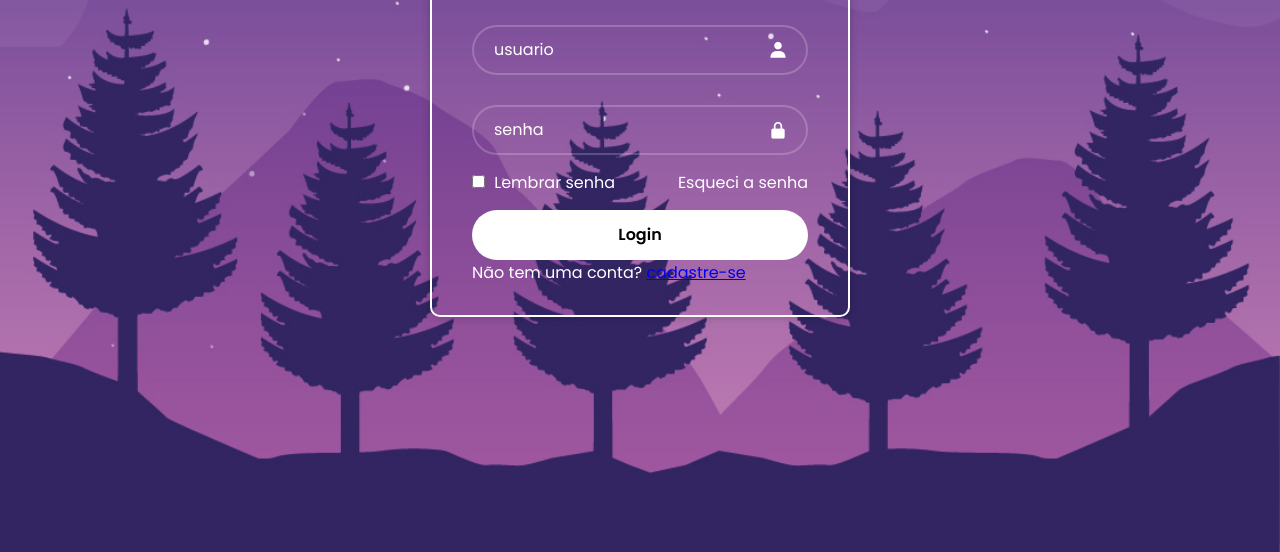
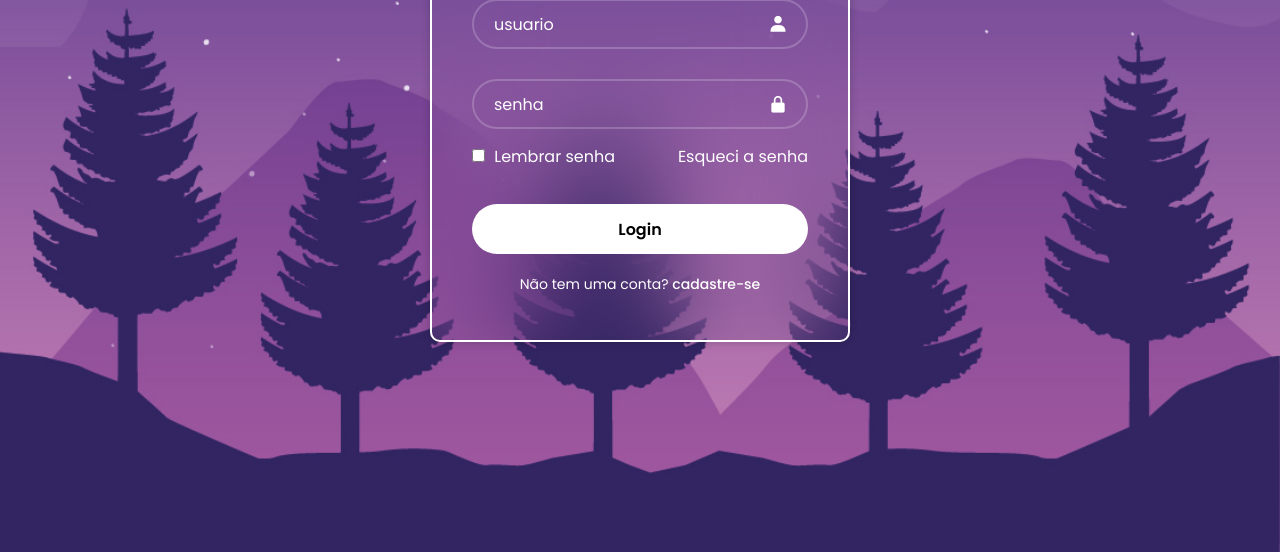
Before and after one commit to HenriqueRMesquita/projeto-tela-de-login, a plain HTML site: page index.html in a window 1280 px wide. Shown: the part 248-800 px from the top of the page. Drawn offline with nearby package versions, Linux system fonts and the light colour scheme.

Commit message:
Estilizando style.css-2.0

```diff
--- a/style.css
+++ b/style.css
@@ -26,6 +26,7 @@ body{
     color: white;
     padding: 30px 40px;
     box-shadow: 0 0 10px rgba(0, 0, 0, .2);
+    backdrop-filter: blur(50px);
 }
 
 .container h1{
@@ -95,9 +96,28 @@ body{
     color: 333;
     font-weight: 600;
     box-shadow: 0,0,0 .1;
+    margin-top: 20px;
 }
 
 .login:hover{
+    background-color: transparent;
     border: 2px solid rgba(255,255,255, .2);
-    background-color: transparent
+    color: white;
+    transition: 0.5s;
 }
+
+.register-link{
+    font-size: 14px;
+    text-align: center;
+    margin: 20px 0 15px;
+}
+
+.register-link a{
+    text-decoration: none;
+    color: white;
+    font-weight: 500;
+}
+
+.register-link a:hover{
+    text-decoration: underline;
+}
```
Also changed, not shown: img/natureza-minimalista-2904-x-1760-eozlbm3hai97seba.webp (added).
